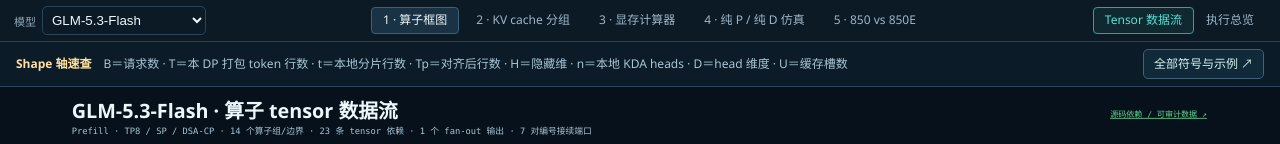
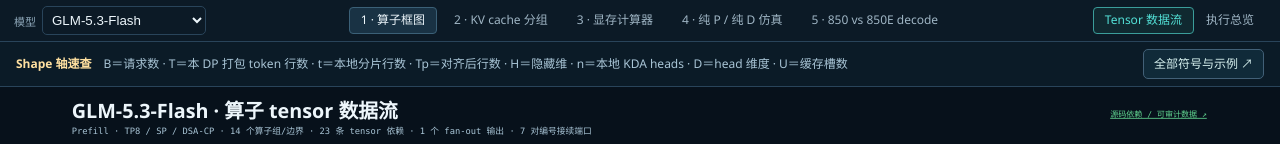
Before and after one commit to Biuapha/LLM-Analysis, a plain HTML site: page glm53_prefill_decode_operator_block_diagram.html in a window 1280 px wide. Shown: the top 144 px of the page. Drawn offline with Linux system fonts and the light colour scheme.

Commit message:
Rename fifth page to 850 vs 850E decode

```diff
--- a/glm53_prefill_decode_operator_block_diagram.html
+++ b/glm53_prefill_decode_operator_block_diagram.html
@@ -1,5 +1,5 @@
 <!doctype html><html lang="zh-CN"><head><meta charset="utf-8"><meta name="viewport" content="width=device-width,initial-scale=1">
-<title>GLM-5.3-Flash · 算子 / KV cache / 显存 / PD 仿真 / 850 vs 850E</title><style>
+<title>GLM-5.3-Flash · 算子 / KV cache / 显存 / PD 仿真 / 850 vs 850E decode</title><style>
 :root{--bg:#07111b;--panel:#0c1a26;--stroke:#29445a;--text:#edf6fb;--muted:#8ea7b9;--cyan:#36d8d2;--blue:#58aaff;--violet:#a77bff;--amber:#ffc066;--pink:#ff73aa;--green:#62d993}
 *{box-sizing:border-box}html,body{margin:0;width:100%;height:100%;overflow:hidden;background:var(--bg);font-family:Inter,"Segoe UI","Microsoft YaHei",sans-serif}body{display:grid;place-items:center;background:radial-gradient(circle at 12% 0,#12344a 0,transparent 30%),radial-gradient(circle at 90% 0,#251c4d 0,transparent 27%),var(--bg)}
 .page{width:min(100vw,170.21vh);height:min(100vh,58.75vw);padding:8px}svg{width:100%;height:100%;display:block;filter:drop-shadow(0 18px 48px rgba(0,0,0,.24))}
@@ -244,7 +244,7 @@ html,body{width:100%;height:100%;margin:0;overflow:hidden}body{display:block;bac
 </style>
 </head><body>
 <main class="deck-shell"><nav class="deck-bar" aria-label="文档页签">
-<label class="model-choice">模型<select id="simulation-model" aria-label="模型选择"><option value="glm53">GLM-5.3-Flash</option><option value="deepseek-v4.1-flash">DeepSeek-V4.1-Flash</option></select></label><div class="deck-tabs" role="tablist" aria-label="页面"><button id="operators-tab" type="button" role="tab" aria-controls="operator-page" aria-selected="true" data-page="operators">1 · 算子框图</button><button id="cache-tab" type="button" role="tab" aria-controls="cache-page" aria-selected="false" data-page="cache">2 · KV cache 分组</button><button id="weights-tab" type="button" role="tab" aria-controls="weight-page" aria-selected="false" data-page="weights">3 · 显存计算器</button><button id="pd-tab" type="button" role="tab" aria-controls="pd-page" aria-selected="false" data-page="performance">4 · 纯 P / 纯 D 仿真</button><button id="mtp5-curves-tab" type="button" role="tab" aria-controls="mtp5-curves-page" aria-selected="false" data-page="mtp5-curves" title="850 vs 850E · Top 10 / Top 16 算子与满层总 ITL">5 · 850 vs 850E</button></div>
+<label class="model-choice">模型<select id="simulation-model" aria-label="模型选择"><option value="glm53">GLM-5.3-Flash</option><option value="deepseek-v4.1-flash">DeepSeek-V4.1-Flash</option></select></label><div class="deck-tabs" role="tablist" aria-label="页面"><button id="operators-tab" type="button" role="tab" aria-controls="operator-page" aria-selected="true" data-page="operators">1 · 算子框图</button><button id="cache-tab" type="button" role="tab" aria-controls="cache-page" aria-selected="false" data-page="cache">2 · KV cache 分组</button><button id="weights-tab" type="button" role="tab" aria-controls="weight-page" aria-selected="false" data-page="weights">3 · 显存计算器</button><button id="pd-tab" type="button" role="tab" aria-controls="pd-page" aria-selected="false" data-page="performance">4 · 纯 P / 纯 D 仿真</button><button id="mtp5-curves-tab" type="button" role="tab" aria-controls="mtp5-curves-page" aria-selected="false" data-page="mtp5-curves" title="850 vs 850E decode · Top 10 / Top 16 算子与满层总 ITL">5 · 850 vs 850E decode</button></div>
 <div class="phase-switch" id="phase-switch" aria-label="KV cache 阶段" hidden><button type="button" data-phase="prefill" aria-pressed="false">Prefill · TP8</button><button type="button" data-phase="decode" aria-pressed="true">Decode · TP1 / MTP5</button></div>
 <div id="weight-controls" aria-label="显存计算器示例配置" hidden><button type="button" data-memory-preset="prefill">Prefill 示例</button><button type="button" data-memory-preset="decode">Decode 示例</button></div>
 <div id="pd-controls" aria-label="PD 仿真导出" hidden><button id="pd-export" type="button">导出仿真 JSON</button></div>
@@ -427,7 +427,7 @@ html,body{width:100%;height:100%;margin:0;overflow:hidden}body{display:block;bac
 <!-- mtp5-curves-page:start -->
 <section class="deck-slide" id="mtp5-curves-page" role="tabpanel" aria-labelledby="mtp5-curves-tab" hidden>
   <div class="mtp5-curves-app">
-    <header class="mtp5-curves-heading"><div><p class="mtp5-curves-eyebrow">GLM-5.3-Flash · MTP5 · 850 / 850E</p><h1>850 vs 850E</h1><p>按顺序保留：① Replay SSM OFF / QKV TP OFF　② Replay SSM only　③ Replay SSM ON / QKV TP8。</p></div></header>
+    <header class="mtp5-curves-heading"><div><p class="mtp5-curves-eyebrow">GLM-5.3-Flash · MTP5 · 850 / 850E</p><h1>850 vs 850E decode</h1><p>按顺序保留：① Replay SSM OFF / QKV TP OFF　② Replay SSM only　③ Replay SSM ON / QKV TP8。</p></div></header>
     <div class="mtp5-curves-notes"><p><strong>输入序列长度：128K（131,072 tokens / 请求）。</strong>128K 指输入长度；各组输出长度另列。解码时上下文随生成增长，单轮主模型处理的 6B tokens 与输入序列长度不同。</p><p><strong>阅读口径：</strong>第①、③组为 2×5+1（Top 10）；第②组 Replay SSM only 为 2×8+1（Top 16，B1–80）。上方为各配置的 EP8 算子实测，下方包含 EP8 / EP16 / EP32 总 ITL。EP16/32 均为 GMM 条件估算，不是多机实测；ITL 不折算接受步长。各组算子集合、排名及单次/合计口径可能不同，请按名称和子图标题对照。</p><p><strong>跨图比较：</strong>保留各组原始数据和校准方法。第一组使用旧 B28 满层 profiler 锚点；后两组使用无 profiler 满层稳态窗口，输出长度及采集机器也有差异，不能将跨图差值直接归因为开关收益。</p></div>
     <div class="mtp5-curves-notes"><p><strong>① 两项都关闭：</strong>Replay SSM OFF，KDA QKV TP OFF；DP8 / TP1 / EP8 / MTP5。沿用原算子数据及原校准曲线，没有重新测量。</p><p><strong>旧满层校准：</strong>B28：850 = 100.08 ms，850E = 62.04 ms；取同层 KDA 的轮间隔，8 rank 中位数的中位数，包含 profiler 影响。算子输出 1K，满层输出 4K；其余 batch 为估算。两类 GMM 各自按旧 B28 满层 prof 累计耗时校准；EP16/32 缩至 1/2、1/4，其他耗时不变。</p></div>
     <figure class="mtp5-curves-figure" id="mtp5-baseline-figure"><h2>① Replay SSM OFF · KDA QKV TP OFF · 流水线瓶颈推断 · 128K 输入</h2>
@@ -2706,7 +2706,7 @@ window.dsModelPage=function(page){
 function switchSimulationModel(value,updateURL=true){
  selectedModel=value==='deepseek-v4.1-flash'?value:'glm53';document.getElementById('simulation-model').value=selectedModel;
  if(updateURL){const url=new URL(location.href);if(selectedModel==='glm53')url.searchParams.delete('model');else url.searchParams.set('model',selectedModel);history.replaceState(null,'',url);}
- document.title=(selectedModel==='glm53'?'GLM-5.3-Flash':'DeepSeek-V4.1-Flash')+' · 算子 / KV cache / 显存 / PD 仿真 / 850 vs 850E';
+ document.title=(selectedModel==='glm53'?'GLM-5.3-Flash':'DeepSeek-V4.1-Flash')+' · 算子 / KV cache / 显存 / PD 仿真 / 850 vs 850E decode';
   const requestedPage=location.hash.slice(1)||'operators',page=selectedModel!=='glm53'&&['comparison','mtp5-curves'].includes(requestedPage)?'performance':requestedPage;
   showPage(page,page!==requestedPage);
  if(selectedModel!=='glm53'&&!ds41Initialized){ds41Initialized=true;DS41.render();}
```
